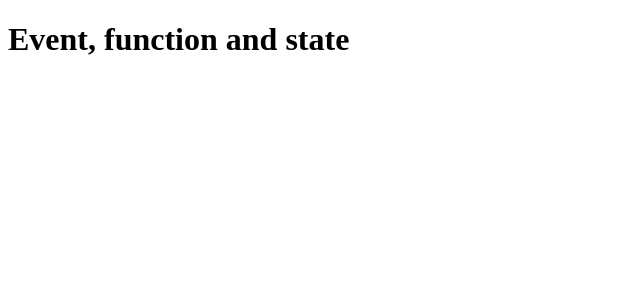
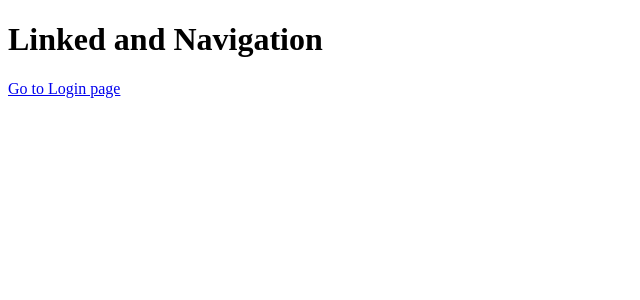
Before and after one commit to Ayush8709/NextjsLearn, a Next.js app: page / in a window 1280 px wide. Shown: the top 300 px of the page, without its empty margins (0-640 px from the left). Built offline with nearby package versions, Linux system fonts and the light colour scheme.

Commit message:
link && navlink

```diff
--- a/src/app/page.js
+++ b/src/app/page.js
@@ -1,7 +1,10 @@
+import Link from "next/link";
+
 export default function Home() {
   return (
     <main >
-      <h1>Event, function and state</h1>
+      <h1>Linked and Navigation</h1>
+      <Link href='./login'>Go to Login page</Link>
     </main>
 
   );
```
Also changed, not shown: src/app/about/page.js (+7 -0 lines), src/app/login/page.jsx (+7 -0 lines).
